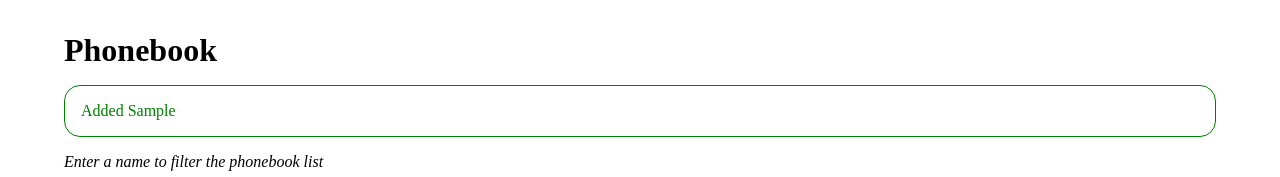
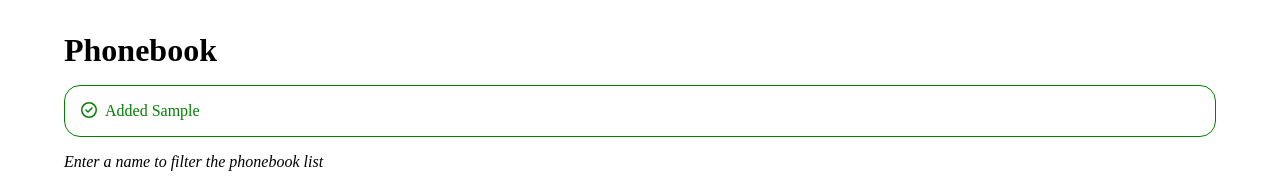
Before and after one commit to h-mack/phonebook-frontend, a React (Vite) app: page / in a window 1280 px wide. Both pictures are taken after typing "Sample", "Sample" into the empty fields and a click on the button "add". Shown: the top 177 px of the page. Built offline with nearby package versions, Linux system fonts and the light colour scheme; no server answers; data requests are answered from the project's data file.

Commit message:
add font awesome icon to alert component

```diff
--- a/src/components/Alert.tsx
+++ b/src/components/Alert.tsx
@@ -1,5 +1,12 @@
 import { ReactNode } from "react";
+import { FontAwesomeIcon } from "@fortawesome/react-fontawesome";
+import { faCircleCheck } from "@fortawesome/free-regular-svg-icons";
 
 export function Alert({ children }: { children: ReactNode }) {
-  return <p className="alert">{children}</p>;
+  return (
+    <p className="alert">
+      <FontAwesomeIcon icon={faCircleCheck} style={{ paddingRight: ".5rem" }} />
+      {children}
+    </p>
+  );
 }
```
